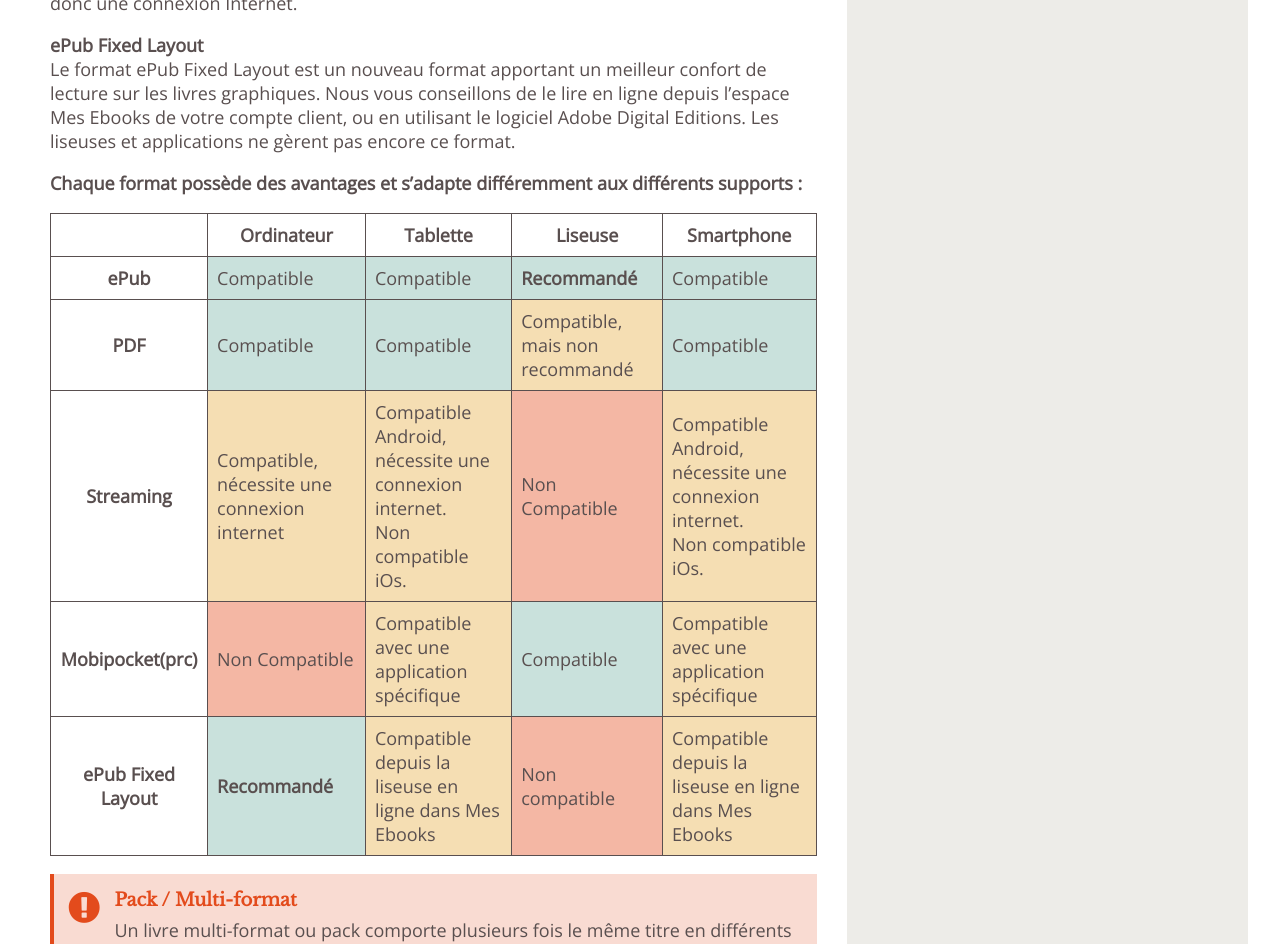
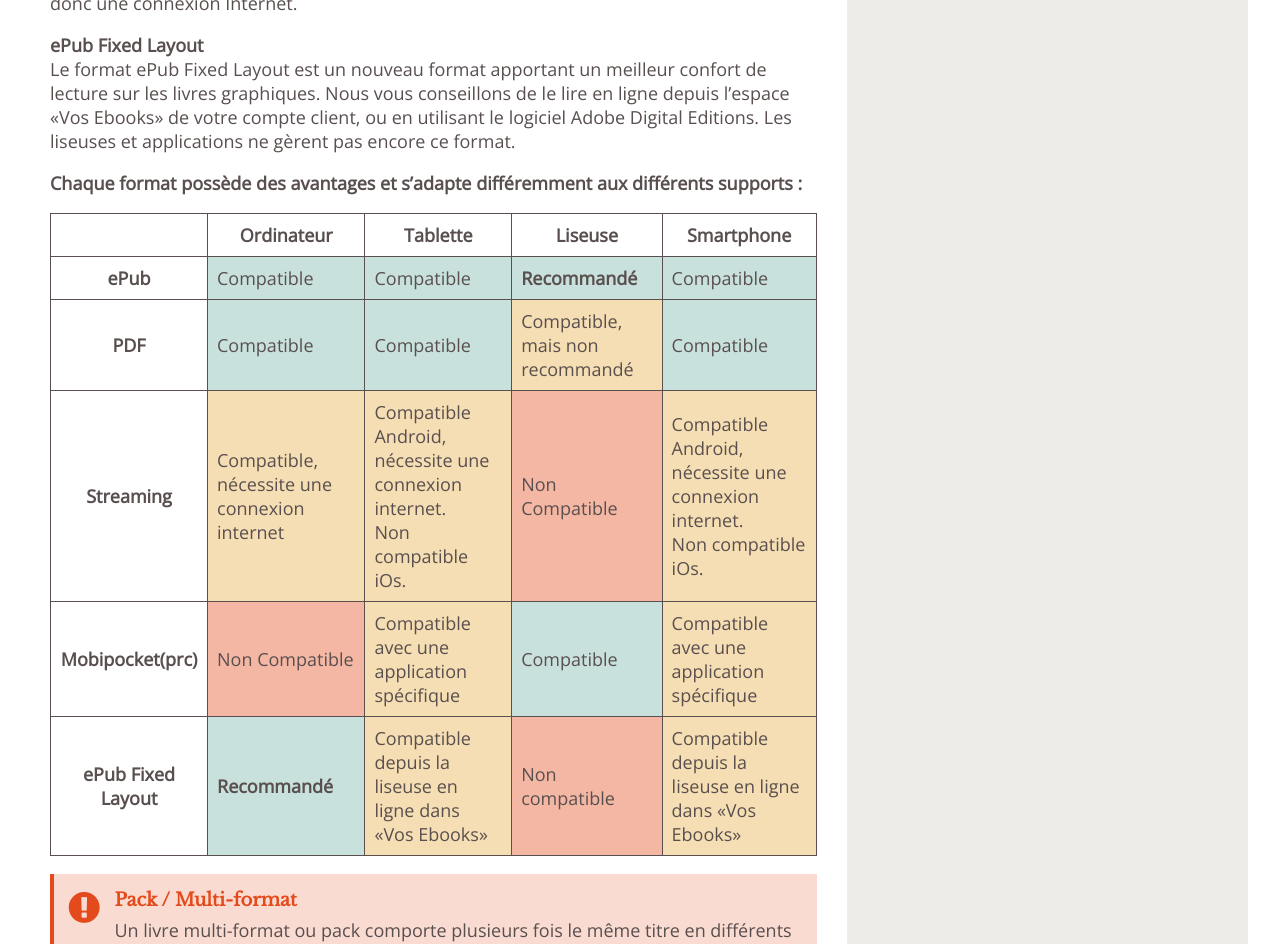
Before and after one commit to TEA-ebook/help-center, a Jekyll site: the page built from _pages/FAQ-achat.md, in a window 1280 px wide and 1400 px high, scrolled down 1082 px. Shown: the part 203-1147 px from the top of the window. Built offline with Jekyll 4.4.1, drawn with Linux system fonts in a browser that asks for light colours.

Commit message:
Mes ebooks devient Vos ebooks

```diff
--- a/_pages/FAQ-achat.md
+++ b/_pages/FAQ-achat.md
@@ -27,7 +27,7 @@ Le format Mobipocket est destiné essentiellement aux PDA et nécessite l'instal
 La lecture d'e-books en streaming ne donne pas lieu à un téléchargement ou un enregistrement du fichier, mais elle se fait en ligne via le navigateur Internet et nécessite donc une connexion Internet.
 
 **ePub Fixed Layout**
-Le format ePub Fixed Layout est un nouveau format apportant un meilleur confort de lecture sur les livres graphiques. Nous vous conseillons de le lire en ligne depuis l'espace Mes Ebooks de votre compte client, ou en utilisant le logiciel Adobe Digital Editions. Les liseuses et applications ne gèrent pas encore ce format.
+Le format ePub Fixed Layout est un nouveau format apportant un meilleur confort de lecture sur les livres graphiques. Nous vous conseillons de le lire en ligne depuis l'espace «Vos Ebooks» de votre compte client, ou en utilisant le logiciel Adobe Digital Editions. Les liseuses et applications ne gèrent pas encore ce format.
 
 **Chaque format possède des avantages et s'adapte différemment aux différents supports :**
 
@@ -76,9 +76,9 @@ Le format ePub Fixed Layout est un nouveau format apportant un meilleur confort
     <tr>
         <th>ePub Fixed Layout</th>
         <td class="success" ><strong>Recommandé</strong></td>
-        <td class="warning">Compatible depuis la liseuse en ligne dans Mes Ebooks</td>
+        <td class="warning">Compatible depuis la liseuse en ligne dans «Vos Ebooks»</td>
         <td class="danger">Non compatible</td>
-        <td class="warning">Compatible depuis la liseuse en ligne dans Mes Ebooks</td>
+        <td class="warning">Compatible depuis la liseuse en ligne dans «Vos Ebooks»</td>
     </tr>
 </table>
 
```
Also changed, not shown: _includes/telecharger-ordinateur.md (+1 -1 lines), _pages/tea-ebook.md (+2 -2 lines), _pages/web-web.md (+1 -1 lines).
